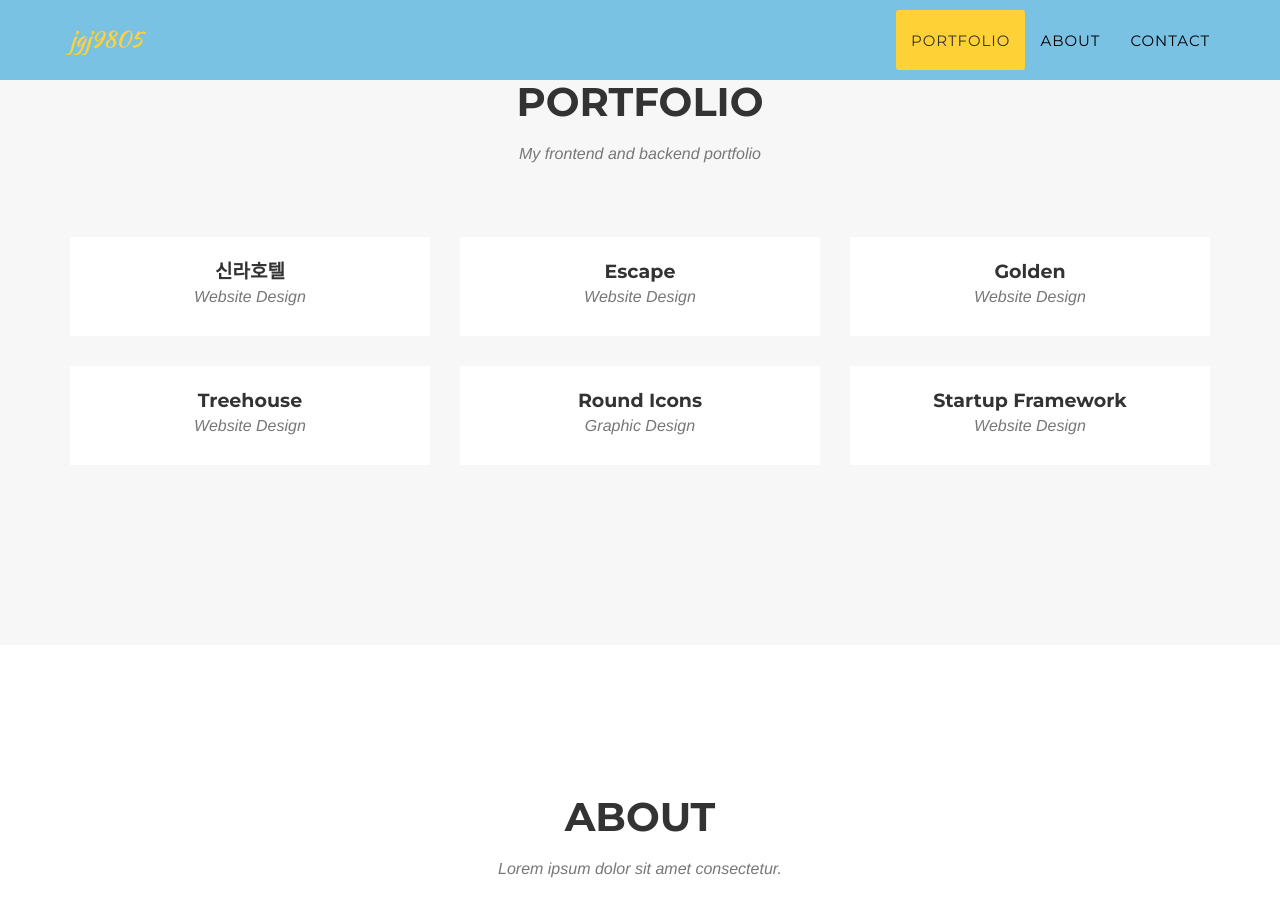
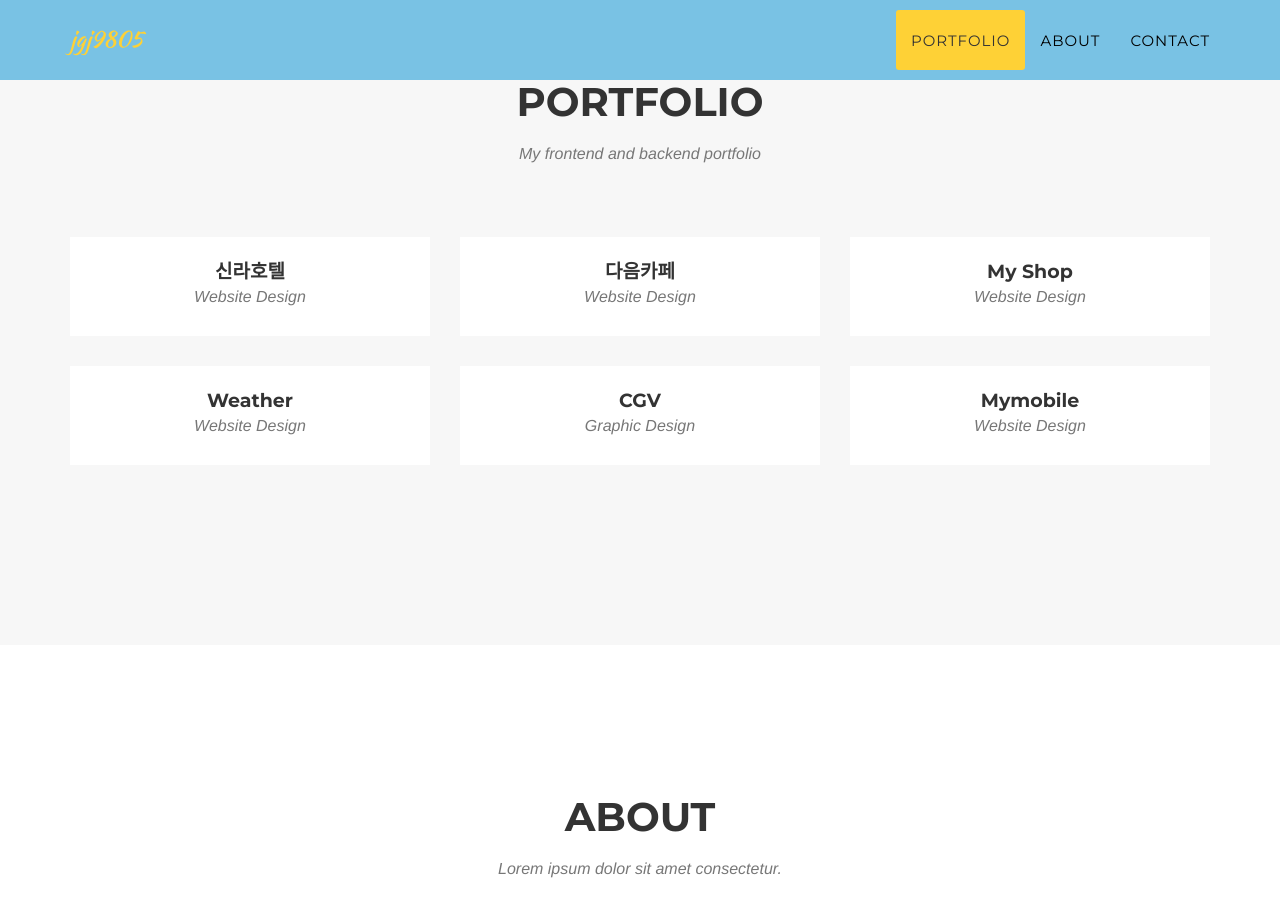
Before and after one commit to jgj9805/jgj9805.github.io, a Jekyll site: the page built from _posts/2014-07-13-project-6.markdown, in a window 1280 px wide and 900 px high, scrolled down 828 px. Built offline with Jekyll 4.4.1, drawn with Linux system fonts in a browser that asks for light colours; some web fonts are replaced.

Commit message:
sixth commit

```diff
--- a/_posts/2014-07-13-project-6.markdown
+++ b/_posts/2014-07-13-project-6.markdown
@@ -1,5 +1,5 @@
 ---
-title: Round Icons
+title: CGV
 subtitle: Graphic Design
 layout: default
 modal-id: 6
@@ -10,6 +10,6 @@
 project-date: April 2014
 client: Start Bootstrap
 category: Web Development
-description: Lorem ipsum dolor sit amet, usu cu alterum nominavi lobortis. At duo novum diceret. Tantas apeirian vix et, usu sanctus postulant inciderint ut, populo diceret necessitatibus in vim. Cu eum dicam feugiat noluisse.
+description: 팀원들과 함께 cgv페이지를 기반으로 제작하였습니다.
 
 ---
--- a/_posts/2014-07-14-project-5.markdown
+++ b/_posts/2014-07-14-project-5.markdown
@@ -1,5 +1,5 @@
 ---
-title: Startup Framework
+title: Mymobile
 subtitle: Website Design
 layout: default
 modal-id: 5
@@ -10,6 +10,6 @@
 project-date: April 2014
 client: Start Bootstrap
 category: Web Development
-description: Lorem ipsum dolor sit amet, usu cu alterum nominavi lobortis. At duo novum diceret. Tantas apeirian vix et, usu sanctus postulant inciderint ut, populo diceret necessitatibus in vim. Cu eum dicam feugiat noluisse.
+description: 반응형 웹으로 모바일로 봤을때 기반으로 제작하였습니다.
 
 ---
--- a/_posts/2014-07-15-project-4.markdown
+++ b/_posts/2014-07-15-project-4.markdown
@@ -1,5 +1,5 @@
 ---
-title: Treehouse
+title: Weather
 subtitle: Website Design
 layout: default
 modal-id: 4
@@ -10,6 +10,5 @@
 project-date: April 2014
 client: Start Bootstrap
 category: Web Development
-description: Lorem ipsum dolor sit amet, usu cu alterum nominavi lobortis. At duo novum diceret. Tantas apeirian vix et, usu sanctus postulant inciderint ut, populo diceret necessitatibus in vim. Cu eum dicam feugiat noluisse.
-
+description: 안드로이드 스튜디오와 html, css 등을 사용하여 제작하였습니다.
 ---
--- a/_posts/2014-07-16-project-3.markdown
+++ b/_posts/2014-07-16-project-3.markdown
@@ -1,5 +1,5 @@
 ---
-title: Golden
+title: My Shop
 subtitle: Website Design
 layout: default
 modal-id: 3
@@ -10,6 +10,5 @@
 project-date: April 2014
 client: Start Bootstrap
 category: Web Development
-description: Lorem ipsum dolor sit amet, usu cu alterum nominavi lobortis. At duo novum diceret. Tantas apeirian vix et, usu sanctus postulant inciderint ut, populo diceret necessitatibus in vim. Cu eum dicam feugiat noluisse.
-
+description: 쇼핑몰 사이트를 기반으로 제작하였습니다.
 ---
--- a/_posts/2014-07-17-project-2.markdown
+++ b/_posts/2014-07-17-project-2.markdown
@@ -1,5 +1,5 @@
 ---
-title: Escape
+title: 다음카페
 subtitle: Website Design
 layout: default
 modal-id: 2
@@ -10,6 +10,5 @@
 project-date: April 2014
 client: Start Bootstrap
 category: Web Development
-description: Lorem ipsum dolor sit amet, usu cu alterum nominavi lobortis. At duo novum diceret. Tantas apeirian vix et, usu sanctus postulant inciderint ut, populo diceret necessitatibus in vim. Cu eum dicam feugiat noluisse.
-
+description: 이 프로젝트는 다음카페를 바탕으로 제작하였습니다.
 ---
```
